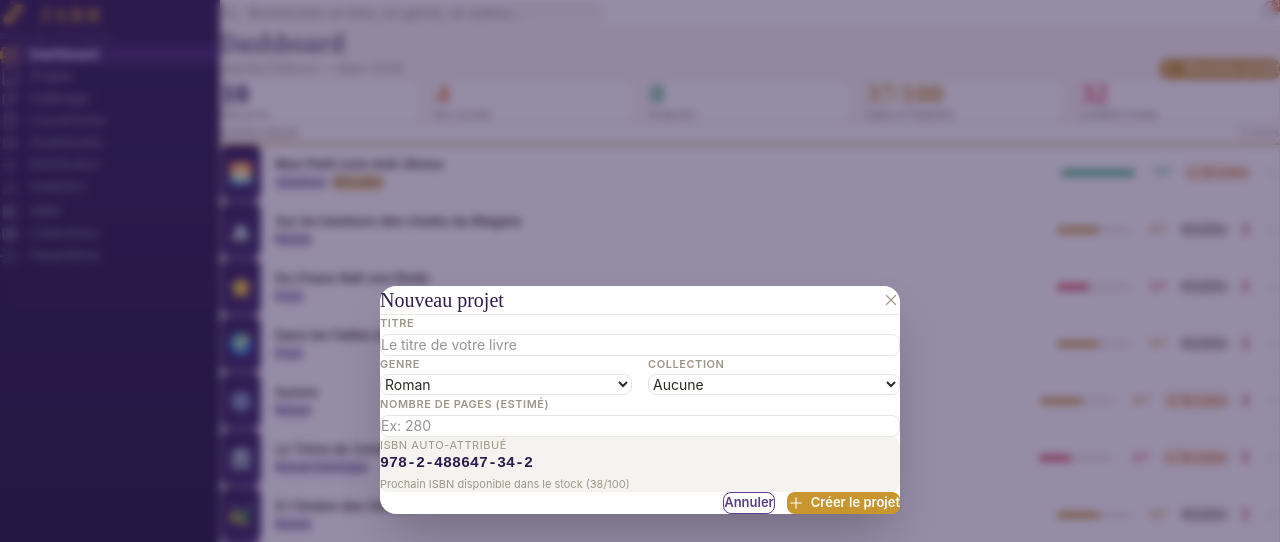
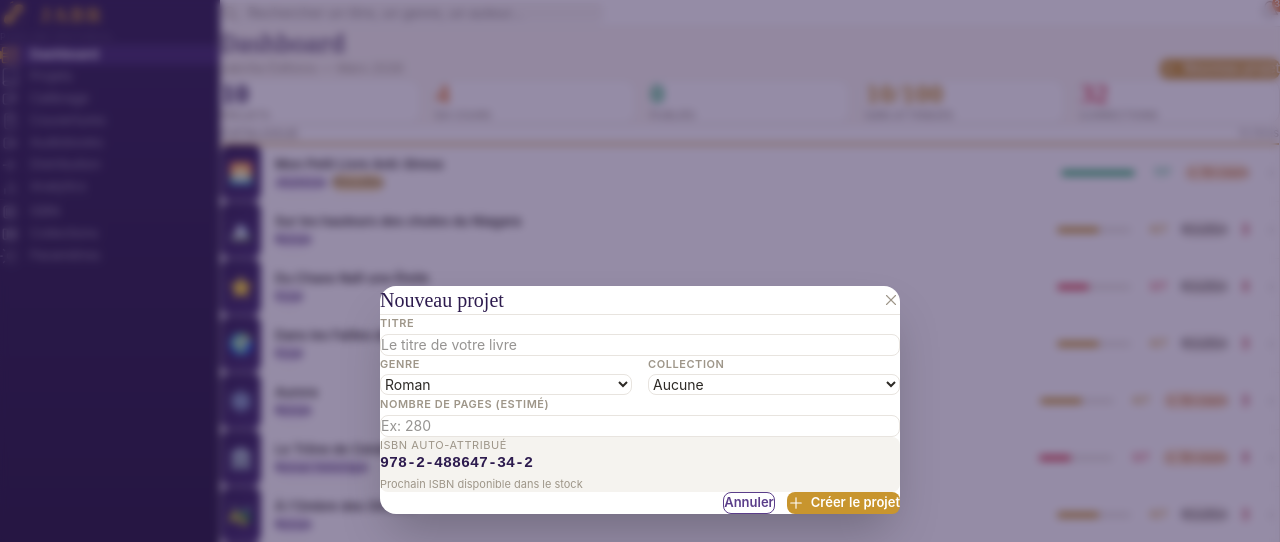
Before and after one commit to SteveMrld/jabr, a Next.js app: page /demo in a window 1280 px wide. Both pictures are taken after a click on the button "Nouveau projet". Shown: the top 542 px of the page. Built offline with nearby package versions, Linux system fonts and the light colour scheme.

Commit message:
fix: ISBN dynamique — compteur basé sur le nombre réel de projets

```diff
--- a/src/components/jabr/JabrApp.tsx
+++ b/src/components/jabr/JabrApp.tsx
@@ -213,7 +213,7 @@ const DashboardView = ({ onProject, onNew, projects, allProjects }: { onProject:
         <StatCard value={allProjects.length} label="Projets" accent={c.mv} />
         <StatCard value={prog} label="En cours" accent={c.og} />
         <StatCard value={pub} label="Publiés" accent={c.ok} />
-        <StatCard value={`${allProjects.length + 27}/100`} label="ISBN attribués" accent={c.or} />
+        <StatCard value={`${allProjects.length}/100`} label="ISBN attribués" accent={c.or} />
         <StatCard value={corr} label="Corrections" accent={c.er} />
       </div>
 
@@ -435,7 +435,7 @@ const ISBNView = ({ projects }: { projects: Project[] }) => (
       <div><h2 className="text-2xl" style={{ color: c.mv }}>Registre ISBN</h2><p className="mt-1" style={{ color: c.gr, fontSize: 13 }}>Préfixe éditeur : 978-2-488647 · Stock : 100</p></div>
       <Btn>{icons.plus} Attribuer ISBN</Btn>
     </div>
-    <div className="flex gap-3.5 mb-6"><StatCard value="37" label="Attribués" accent={c.or} /><StatCard value="63" label="Disponibles" accent={c.ok} /><StatCard value="#34" label="Prochain libre" accent={c.vm} /></div>
+    <div className="flex gap-3.5 mb-6"><StatCard value={projects.length} label="Attribués" accent={c.or} /><StatCard value={100 - projects.length} label="Disponibles" accent={c.ok} /><StatCard value={`#${projects.length + 1}`} label="Prochain libre" accent={c.vm} /></div>
     <Card hover={false}>
       <div className="grid grid-cols-[190px_1fr_90px_90px] px-5 py-3 text-[11px] font-semibold uppercase tracking-wider" style={{ background: c.ft, color: c.mv, borderBottom: `2px solid ${c.or}` }}>
         <div>ISBN</div><div>Titre</div><div>Genre</div><div>Statut</div>
@@ -631,7 +631,7 @@ const NewProjectModal = ({ open, onClose, onAdd }: { open: boolean; onClose: ()
           <div className="rounded-lg p-3.5 mb-5" style={{ background: c.ft }}>
             <div className="text-[11px] uppercase tracking-wider mb-1" style={{ color: c.gr }}>ISBN auto-attribué</div>
             <div className="font-semibold text-[15px]" style={{ fontFamily: "'JetBrains Mono', monospace", color: c.mv }}>{nextIsbn}</div>
-            <div className="text-[11px] mt-0.5" style={{ color: c.gr }}>Prochain ISBN disponible dans le stock (38/100)</div>
+            <div className="text-[11px] mt-0.5" style={{ color: c.gr }}>Prochain ISBN disponible dans le stock</div>
           </div>
           <div className="flex gap-3 justify-end">
             <Btn variant="secondary" onClick={onClose}>Annuler</Btn>
@@ -854,9 +854,9 @@ const NotifPanel = ({ open, onClose, projects }: { open: boolean; onClose: () =>
         <div className="px-4 py-3" style={{ borderBottom: `1px solid ${c.ft}` }}>
           <div className="flex items-center gap-2 mb-1">
             <div className="w-2 h-2 rounded-full" style={{ background: c.ok }} />
-            <span className="text-[12px] font-semibold" style={{ color: c.ok }}>ISBN : {projects.length + 27}/100 attribués</span>
+            <span className="text-[12px] font-semibold" style={{ color: c.ok }}>ISBN : {projects.length}/100 attribués</span>
           </div>
-          <div className="text-[11px]" style={{ color: c.gr }}>{100 - projects.length - 27} ISBN disponibles</div>
+          <div className="text-[11px]" style={{ color: c.gr }}>{100 - projects.length} ISBN disponibles</div>
         </div>
         <div className="px-4 py-3">
           <div className="flex items-center gap-2 mb-1">
```
